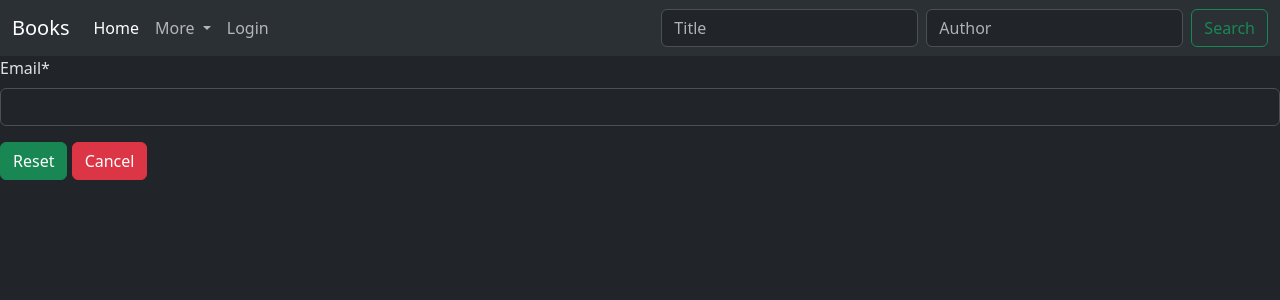
After one commit to lizirukh/django-project, a Django app: page /auth/password_reset/ in a window 1280 px wide. The commit adds this page. Shown: the top 300 px of the page. Run offline with Django 5.2, Linux system fonts and the light colour scheme; some libraries are stand-ins or nearby versions.

Commit message:
reset password

```diff
--- /dev/null
+++ b/authentication/templates/registration/password_reset_request.html
@@ -0,0 +1,18 @@
+{% extends 'base.html' %}
+
+{% block title %} Reset Password {% endblock %}
+
+{% load crispy_forms_tags %}
+
+{% block content %}
+    <form method="post">
+
+        {% csrf_token %}
+
+        {{ form|crispy }}
+
+        <button type="submit" class="btn btn-success">Reset</button>
+        <a href="{% url 'books_list' %}" class="btn btn-danger">Cancel</a>
+    </form>
+
+{% endblock %}
--- a/authentication/urls.py
+++ b/authentication/urls.py
@@ -6,4 +6,6 @@ urlpatterns = [
     path('login/', views.login_user, name='login'),
     path('logout/', views.logout_user, name='logout'),
     path('change-password/', views.change_password, name='change_password'),
+    path('password_reset/', views.reset_password, name='password_reset'),
+    path('password_reset_confirm/<uidb64>/<token>/', views.reset_password_confirm, name='password-reset-confirm'),
 ]
--- a/authentication/views.py
+++ b/authentication/views.py
@@ -1,8 +1,13 @@
 from django.contrib.auth.decorators import login_required
 from django.shortcuts import render, redirect
 from .forms import RegistrationForm
-from django.contrib.auth.forms import AuthenticationForm, PasswordChangeForm
+from django.contrib.auth.forms import AuthenticationForm, PasswordChangeForm, PasswordResetForm, SetPasswordForm
 from django.contrib.auth import authenticate, login, logout, update_session_auth_hash
+from django.http import HttpResponse
+from django.utils.http import urlsafe_base64_decode
+from django.contrib.auth.models import User
+from django.contrib.auth.tokens import default_token_generator
+
 
 def register_user(request):
     if request.method == 'POST':
@@ -60,3 +65,42 @@ def change_password(request):
     else:
         form = PasswordChangeForm(user=request.user)
         return render(request, 'registration/change_password.html', {'form': form})
+
+def reset_password(request):
+    if request.method == 'POST':
+        form = PasswordResetForm(request.POST)
+
+        if form.is_valid:
+            form.save(
+                request=request,
+                use_https=False,
+                email_template_name='registration/password_reset_email.html',
+            )
+
+            return HttpResponse('<h2> Reset email has been successfully sent, Please check your email to finish the process. </h2')
+
+    else:
+        form = PasswordResetForm()
+        return render(request, 'registration/password_reset_request.html', {'form': form})
+
+def reset_password_confirm(request, uidb64, token):
+    try:
+        id = urlsafe_base64_decode(uidb64).decode()
+        user = User.objects.get(id=id)
+
+        if default_token_generator.check_token(user, token):
+            if request.method =='POST':
+                form = SetPasswordForm(user=user, data=request.POST)
+                if form.is_valid():
+                    form.save()
+
+                    return redirect('login')
+            else:
+                form = SetPasswordForm(user=user)
+        else:
+            return HttpResponse('<h2> Password reset token is invalid </h2>')
+
+    except (User.DoesNotExist, ValueError):
+        return redirect('password_reset')
+
+    return render(request, 'password_reset_confirm.html', {'form': form})
--- a/templates/navbar.html
+++ b/templates/navbar.html
@@ -29,6 +29,7 @@
           </a>
           <ul class="dropdown-menu">
             <li><a class="dropdown-item" href="{% url 'change_password' %}">Change Password</a></li>
+            <li><a class="dropdown-item" href="{% url 'password_reset' %}">Reset Password</a></li>
             <li><hr class="dropdown-divider"></li>
             <li>
               <li class="nav-item">
```
Also changed, not shown: authentication/templates/password_reset_confirm.html (added, +18 -0 lines), authentication/templates/registration/password_reset_email.html (added, +18 -0 lines).
